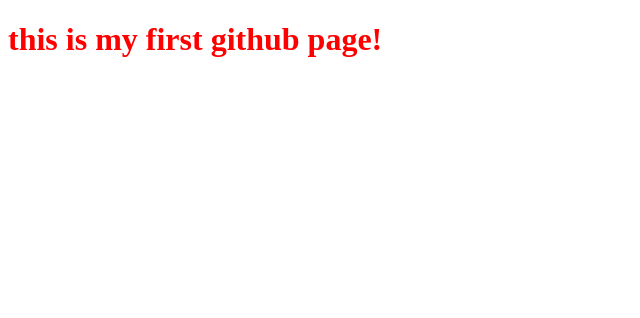
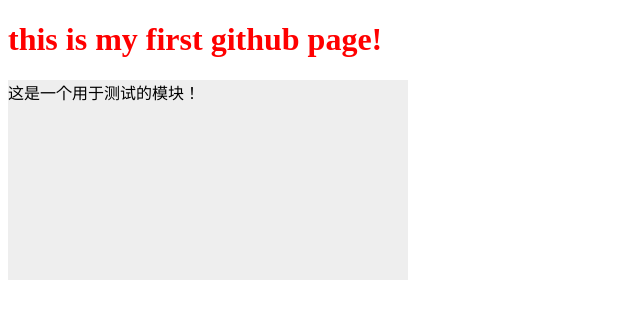
Before and after one commit to lingCode/lingCode.github.io, a plain HTML site: page index.html in a window 1280 px wide. Shown: the whole page, without its empty margins (0-640 px from the left). Drawn offline with Linux system fonts and the light colour scheme.

Commit message:
test div
add test

```diff
--- a/index.html
+++ b/index.html
@@ -7,5 +7,6 @@
 
 <body>
   <h1 style="color:red;">this is my first github page!</h1>
+  <div class="demoBox" style="width:400px;height:200px;background-color:#eee;">这是一个用于测试的模块！</div>
 </body>
 </html>
```
